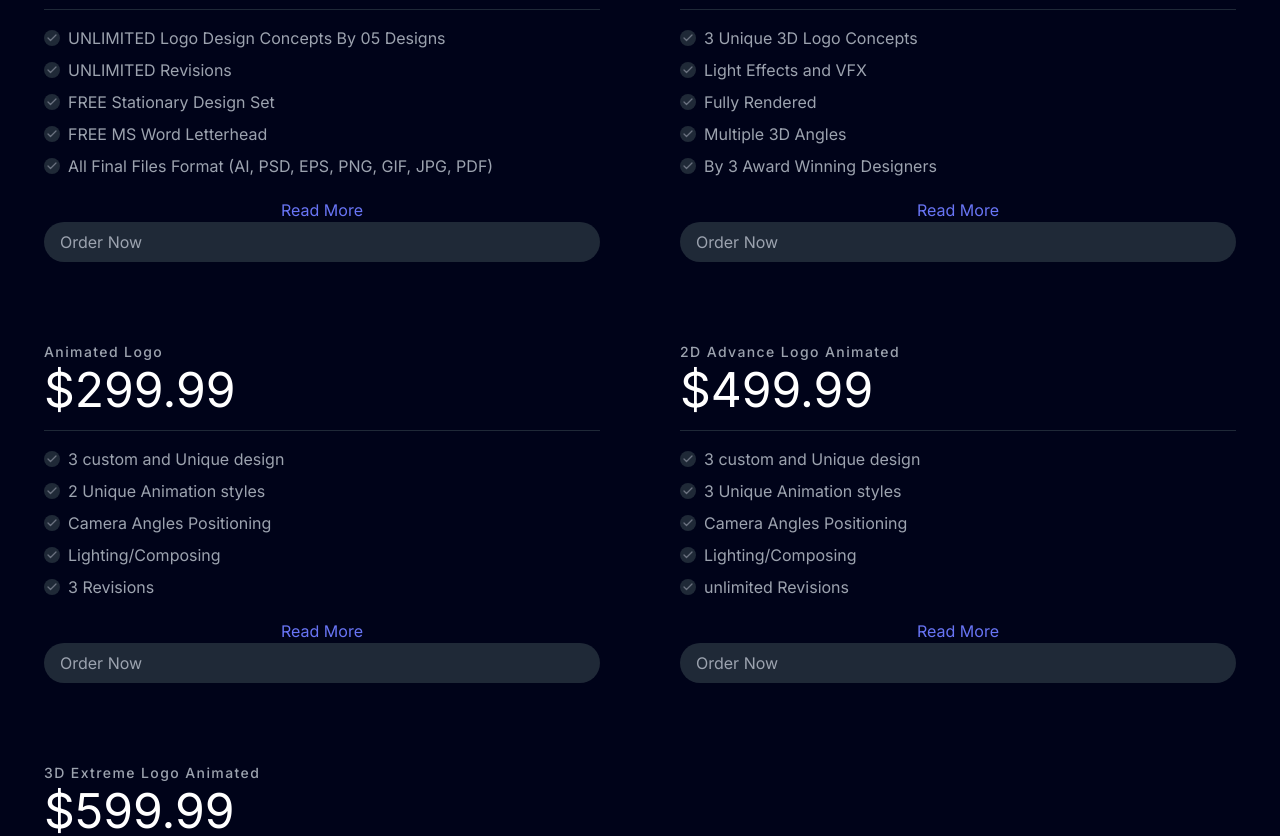
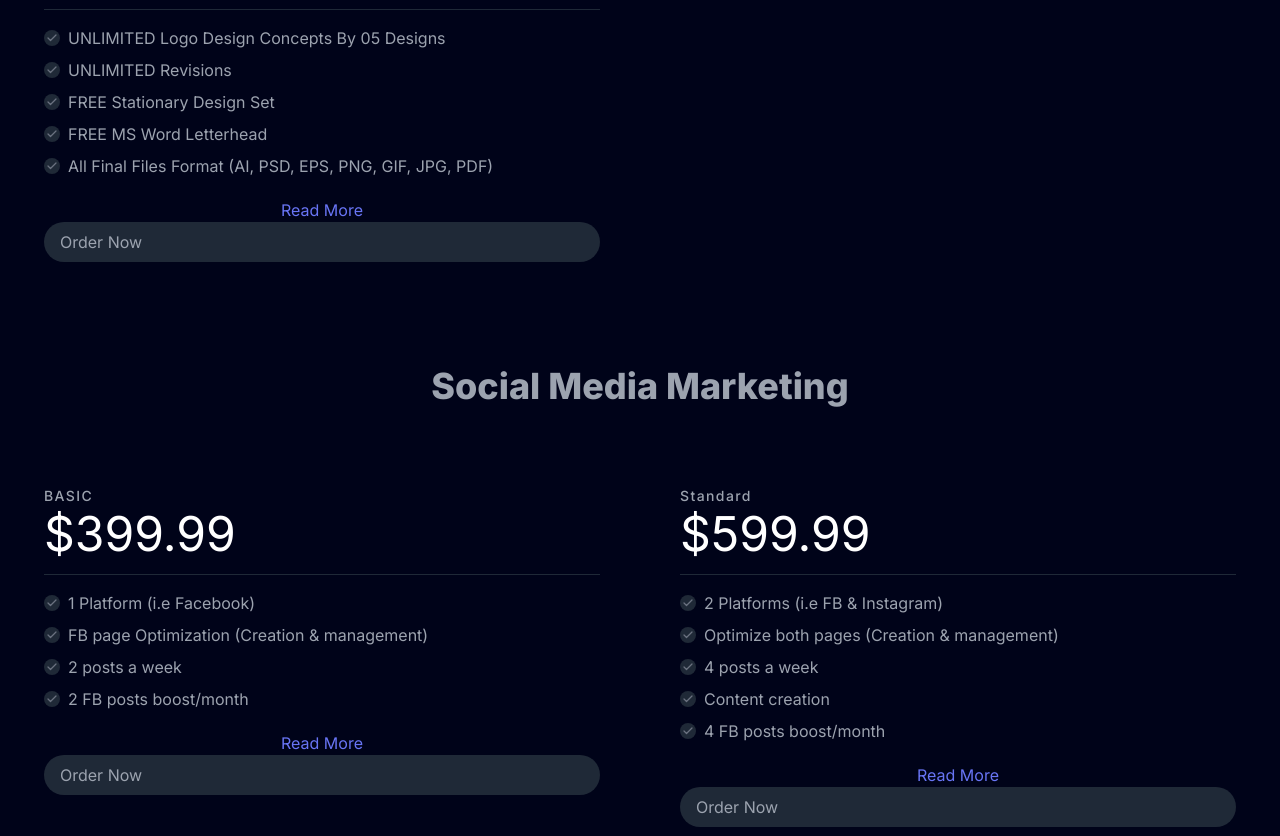
Before and after one commit to Arbab02/virtualCrafters, a Next.js app: page /Services in a window 1280 px wide. Shown: the part 3560-4396 px from the top of the page. Built offline with nearby package versions, Linux system fonts and the light colour scheme.

Commit message:
Update LogoPricing.jsx

```diff
--- a/src/components/LogoPricing.jsx
+++ b/src/components/LogoPricing.jsx
@@ -74,104 +74,8 @@ const LogoPricing = () => {
             buttonStyle="bg-gray-800 hover:bg-gray-700"
             footerText="Literally you probably haven't heard of them jean shorts."
           />
-          <PricingCard
-              title="Premium 3D Logo"
-              price="$299.99"
-              features={[
-                "3 Unique 3D Logo Concepts",
-"Light Effects and VFX",
-"Fully Rendered " ,
-"Multiple 3D Angles",
-"By 3 Award Winning Designers",
-"72 hours Turnaround Time",
-"UNLIMITED Revisions "    ,
-"Guarantee:"    ,
-"Complete Deployment",
-"Dedicated Accounts Manager",
-"100% Ownership Rights",
-"100% Satisfaction Guarantee",
-"100% Unique Design Guarantee",
-"100% Money Back Guarantee *"
-            ]}
-            buttonText="Order Now"
-            buttonStyle="bg-gray-800 hover:bg-gray-700"
-            footerText="Literally you probably haven't heard of them jean shorts."
-          />
-          <PricingCard
-              title="Animated Logo"
-              price="$299.99"
-              features={[
-                "3 custom and Unique design" ,
-"2 Unique Animation styles",
-"Camera Angles Positioning",
-"Lighting/Composing "  ,
-"3 Revisions "  ,
-"Animation and Effects",
-"Dynamic colours "   ,
-"background music",
-"Source files format Mp4 MOV ETC",
-"Guarantee: " ,
-"Complete Deployment",
-"Dedicated Accounts Manager",
-"100% Ownership Rights",
-"100% Satisfaction Guarantee",
-"100% Unique Design Guarantee",
-"100% Money Back Guarantee *"
-            ]}
-            buttonText="Order Now"
-            buttonStyle="bg-gray-800 hover:bg-gray-700"
-            footerText="Literally you probably haven't heard of them jean shorts."
-          />
-          <PricingCard
-              title="2D Advance Logo Animated"
-              price="$499.99"
-              features={[
-                "3 custom and Unique design",
-"3 Unique Animation styles",
-"Camera Angles Positioning",
-"Lighting/Composing",
-"unlimited Revisions",
-"Animation and Effects",
-"Dynamic colours",
-"background music",
-"Source files format Mp4 MOV ETC",
-"Guarantee:"  ,
-"Complete Deployment",
-"Dedicated Accounts Manager",
-"100% Ownership Rights",
-"100% Satisfaction Guarantee",
-"100% Unique Design Guarantee",
-"100% Money Back Guarantee *"
-            ]}
-            buttonText="Order Now"
-            buttonStyle="bg-gray-800 hover:bg-gray-700"
-            footerText="Literally you probably haven't heard of them jean shorts."
-          />
-          <PricingCard
-              title="3D Extreme Logo Animated"
-              price="$599.99"
-              features={[
-                "5 custom and Unique design",
-"5 Unique Animation styles",
-"Camera Angles Positioning",
-"Lighting/Composing",
-"Unlimited Revisions",
-"Animation and VFX "  ,
-"Dynamic colours "  ,
-"background music",
-"Source files format Mp4 MOV ETC",
-"Guarantee:"     ,
-"Complete Deployment",
-"Dedicated Accounts Manager",
-"100% Ownership Rights",
-"100% Satisfaction Guarantee",
-"100% Unique Design Guarantee",
-"100% Money Back Guarantee *"
-            ]}
-            buttonText="Order Now"
-            buttonStyle="bg-gray-800 hover:bg-gray-700"
-            footerText="Literally you probably haven't heard of them jean shorts."
-          />
+
+
 
           {/* Add other PricingCard components similarly */}
         </div>
```
